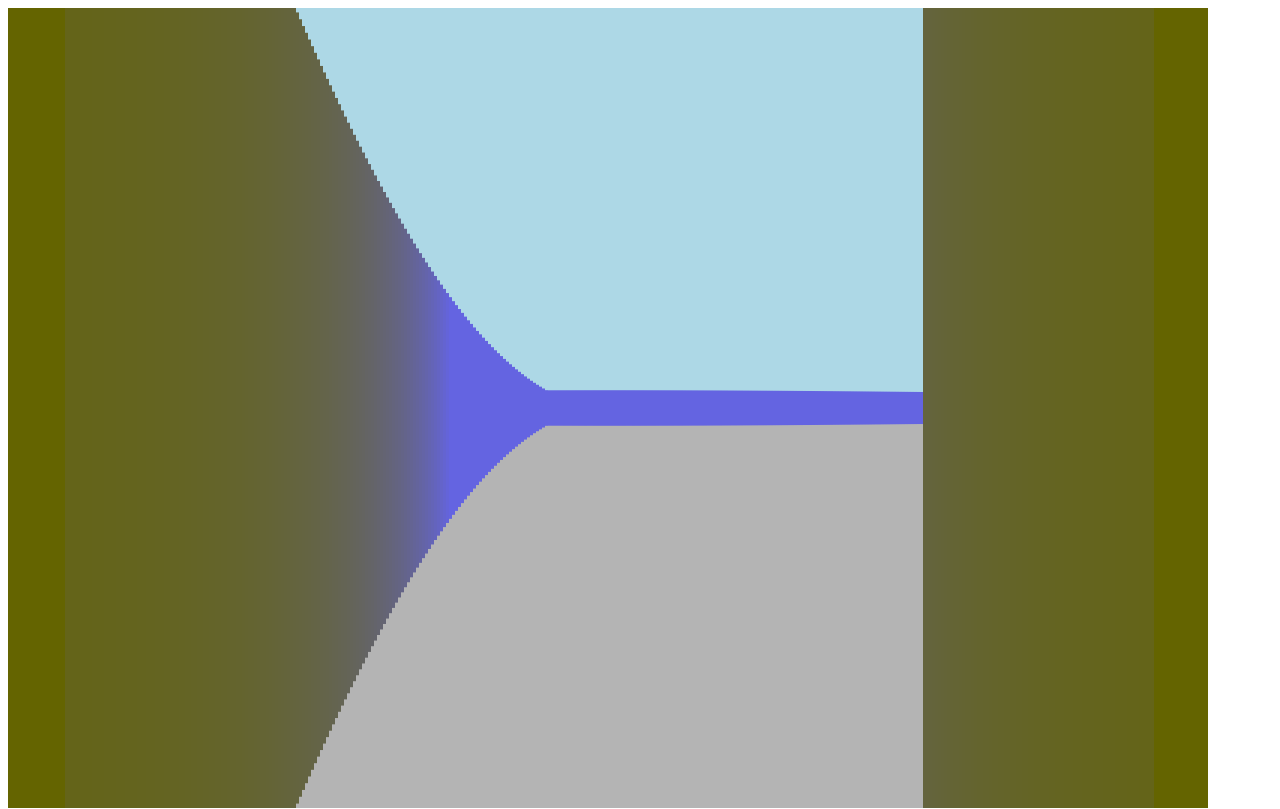
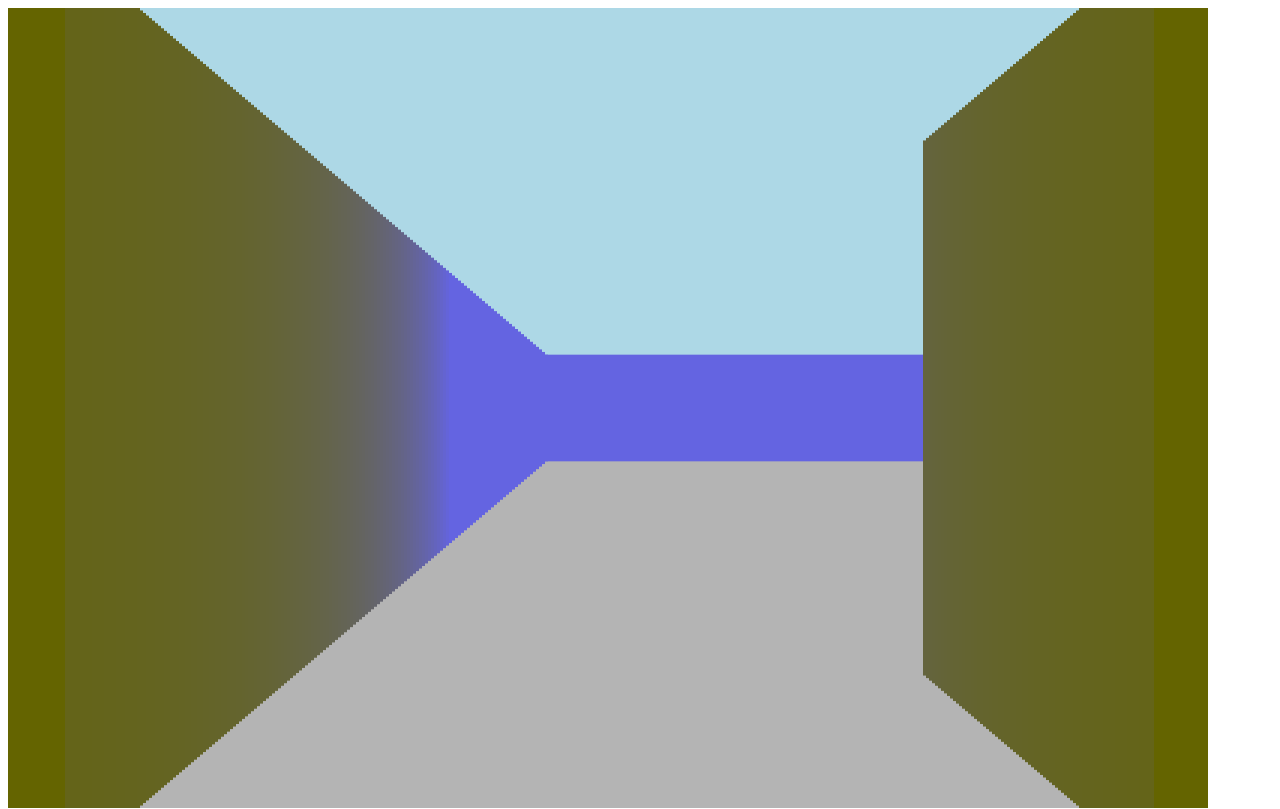
Before and after one commit to doulighan/raycast, a plain HTML site: page index.html in a window 1280 px wide. Shown: the top 809 px of the page. Drawn offline with Linux system fonts and the light colour scheme.

Commit message:
fixed fisheye

```diff
--- a/index.html
+++ b/index.html
@@ -141,7 +141,7 @@ class Player {
     this.speed = 0
     this.moveSpeed = 0.05
     this.rotSpeed = 4 * Math.PI / 180
-
+;
     this.stripWidth = .5
     this.fov = 65 * (Math.PI / 180)
 
@@ -301,11 +301,11 @@ class Screen {
     this.sliceWidth = null
   }
 
-  colHeight(dist) {
+  colHeight(dist, angle) {
     if (dist <= this.minDist) {
       return this.height
     } else {
-      return this.height / (.4 * dist)
+      return this.height / (Math.sqrt(dist) * Math.cos(angle))
     }
   }
 
@@ -336,7 +336,7 @@ class Screen {
 
   renderSlice(ray, idx) {
 
-    const height = this.colHeight(ray.dist)
+    const height = this.colHeight(ray.dist, ray.angle)
     const startX = idx * this.sliceWidth
     const startY = (this.height - height) / 2
     const endX = this.sliceWidth
```
